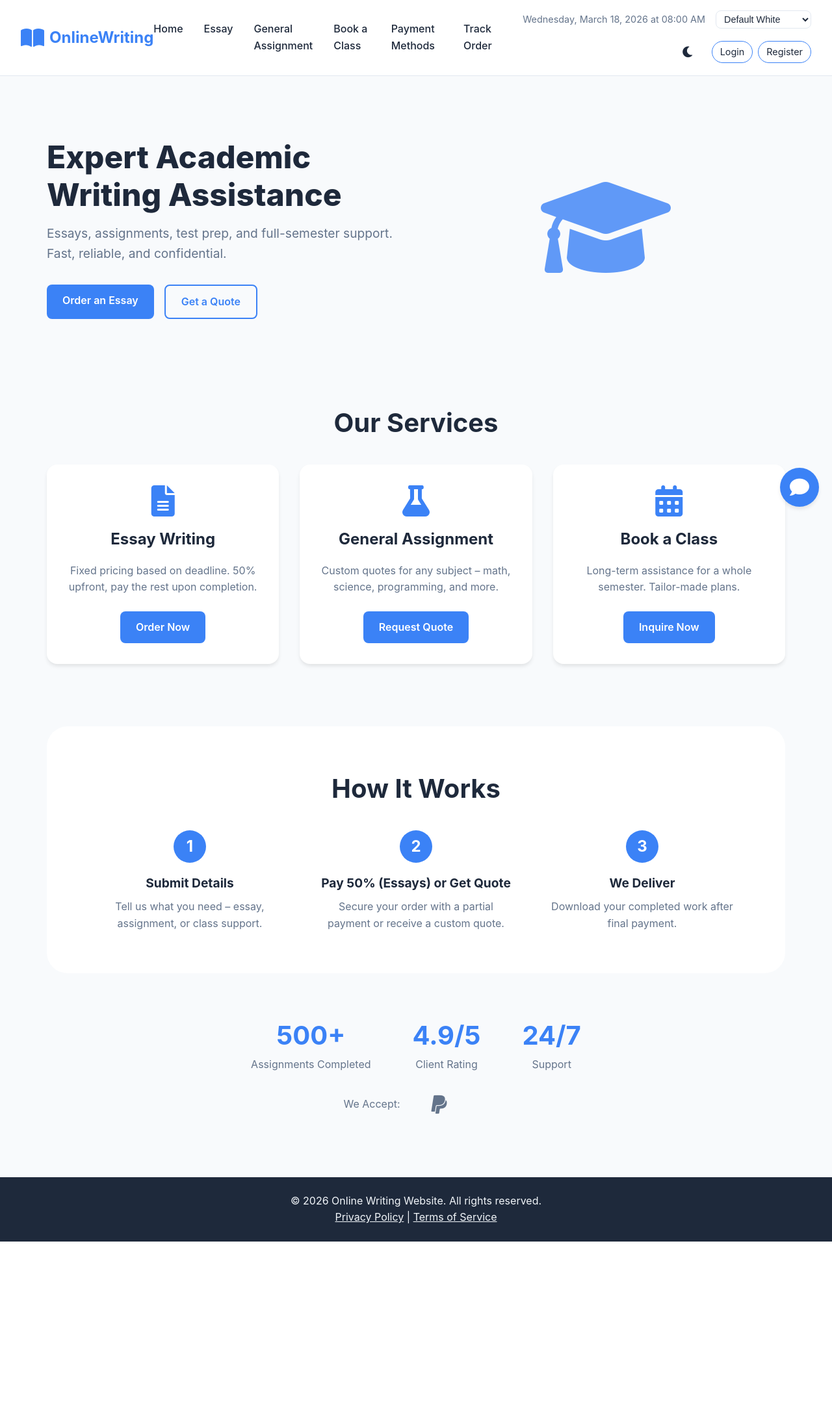
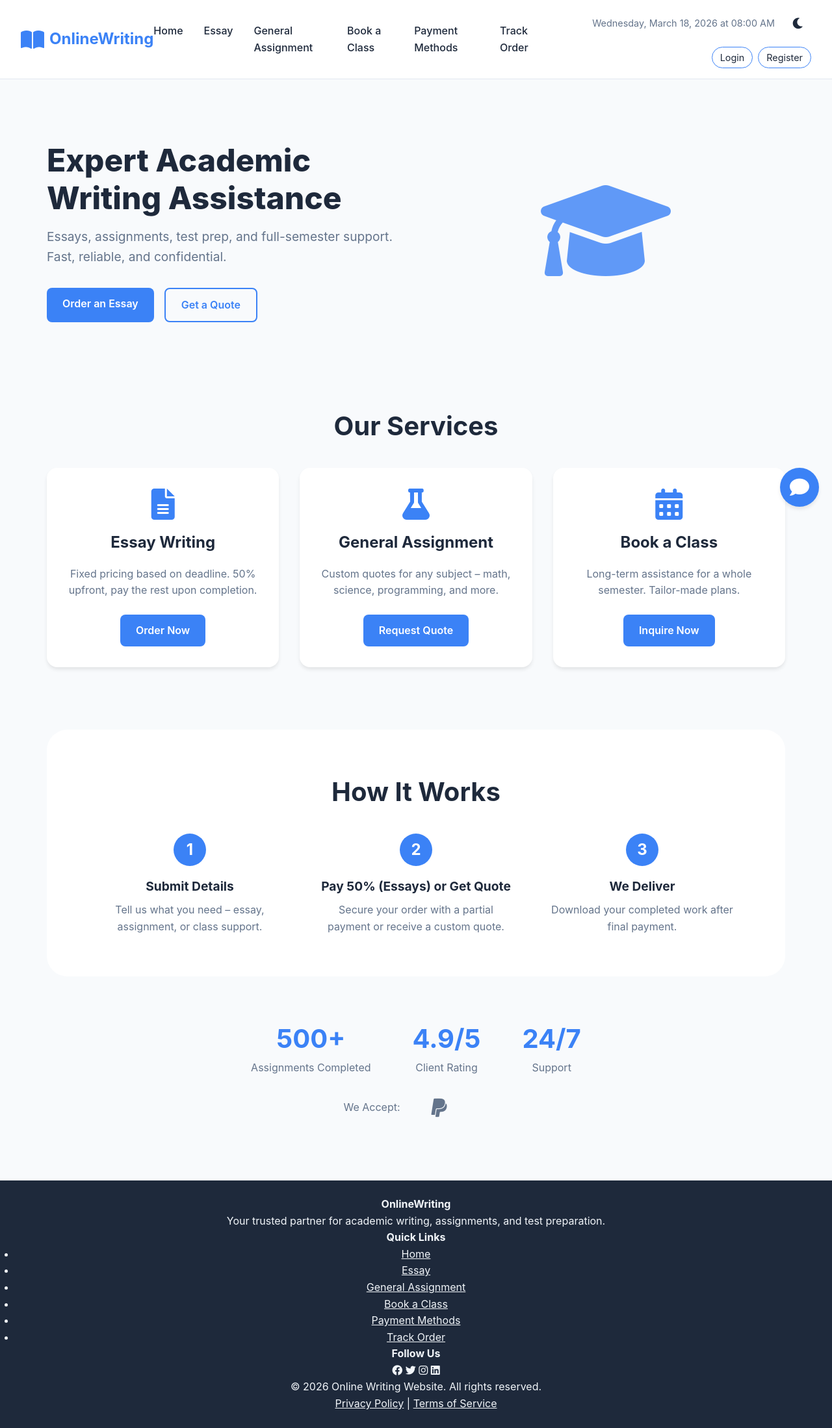
Before and after one commit to ClarionSigei/Writin, a Flask app: page / in a window 1280 px wide. Shown: the whole page at 65% size. Before the commit the page ends 1911 px from the top, so only its background shows below. Run offline with Flask 3, Linux system fonts and the light colour scheme.

Commit message:
Add files via upload

```diff
--- a/templates/base.html
+++ b/templates/base.html
@@ -30,20 +30,6 @@
 
         <div class="header-right">
             <div class="datetime" id="datetime"></div>
-
-            <!-- Theme Selector Dropdown -->
-            <select id="theme-selector" class="theme-selector">
-                <option value="default">Default White</option>
-                <option value="purple">Purple</option>
-                <option value="cyber">Cyber Blue/Cyan</option>
-                <option value="magenta">Magenta/Violet</option>
-                <option value="teal">Teal/Emerald</option>
-                <option value="amber">Amber/Gold</option>
-                <option value="red">Red Neon</option>
-                <option value="mono">Mono Neon</option>
-            </select>
-
-            <!-- Light/Dark Toggle -->
             <button id="theme-toggle" class="theme-toggle" aria-label="Toggle theme">
                 <i class="fas fa-sun"></i>
                 <i class="fas fa-moon"></i>
@@ -95,7 +81,7 @@
         {% block content %}{% endblock %}
     </main>
 
-    <!-- Floating Contact Button -->
+    <!-- Floating Contact Button (fixed hover) -->
     <div class="contact-wrapper">
         <div class="contact-button" id="contactButton">
             <div class="contact-icon"><i class="fas fa-comment"></i></div>
@@ -106,12 +92,41 @@
         </div>
     </div>
 
-    <footer>
-        <p>&copy; 2026 Online Writing Website. All rights reserved.</p>
-        <p>
-            <a href="{{ url_for('privacy') }}">Privacy Policy</a> |
-            <a href="{{ url_for('terms') }}">Terms of Service</a>
-        </p>
+    <!-- Professional Footer -->
+    <footer class="site-footer">
+        <div class="footer-container">
+            <div class="footer-col">
+                <h4>OnlineWriting</h4>
+                <p>Your trusted partner for academic writing, assignments, and test preparation.</p>
+            </div>
+            <div class="footer-col">
+                <h4>Quick Links</h4>
+                <ul>
+                    <li><a href="{{ url_for('index') }}">Home</a></li>
+                    <li><a href="{{ url_for('essay') }}">Essay</a></li>
+                    <li><a href="{{ url_for('general') }}">General Assignment</a></li>
+                    <li><a href="{{ url_for('book_class') }}">Book a Class</a></li>
+                    <li><a href="{{ url_for('payment_methods') }}">Payment Methods</a></li>
+                    <li><a href="{{ url_for('track_order') }}">Track Order</a></li>
+                </ul>
+            </div>
+            <div class="footer-col">
+                <h4>Follow Us</h4>
+                <div class="social-links">
+                    <a href="https://facebook.com" target="_blank"><i class="fab fa-facebook"></i></a>
+                    <a href="https://twitter.com" target="_blank"><i class="fab fa-twitter"></i></a>
+                    <a href="https://instagram.com" target="_blank"><i class="fab fa-instagram"></i></a>
+                    <a href="https://linkedin.com" target="_blank"><i class="fab fa-linkedin"></i></a>
+                </div>
+            </div>
+        </div>
+        <div class="footer-bottom">
+            <p>&copy; 2026 Online Writing Website. All rights reserved.</p>
+            <p>
+                <a href="{{ url_for('privacy') }}">Privacy Policy</a> |
+                <a href="{{ url_for('terms') }}">Terms of Service</a>
+            </p>
+        </div>
     </footer>
 </body>
 </html>
```
Also changed, not shown: templates/dashboard.html (+53 -2 lines).
